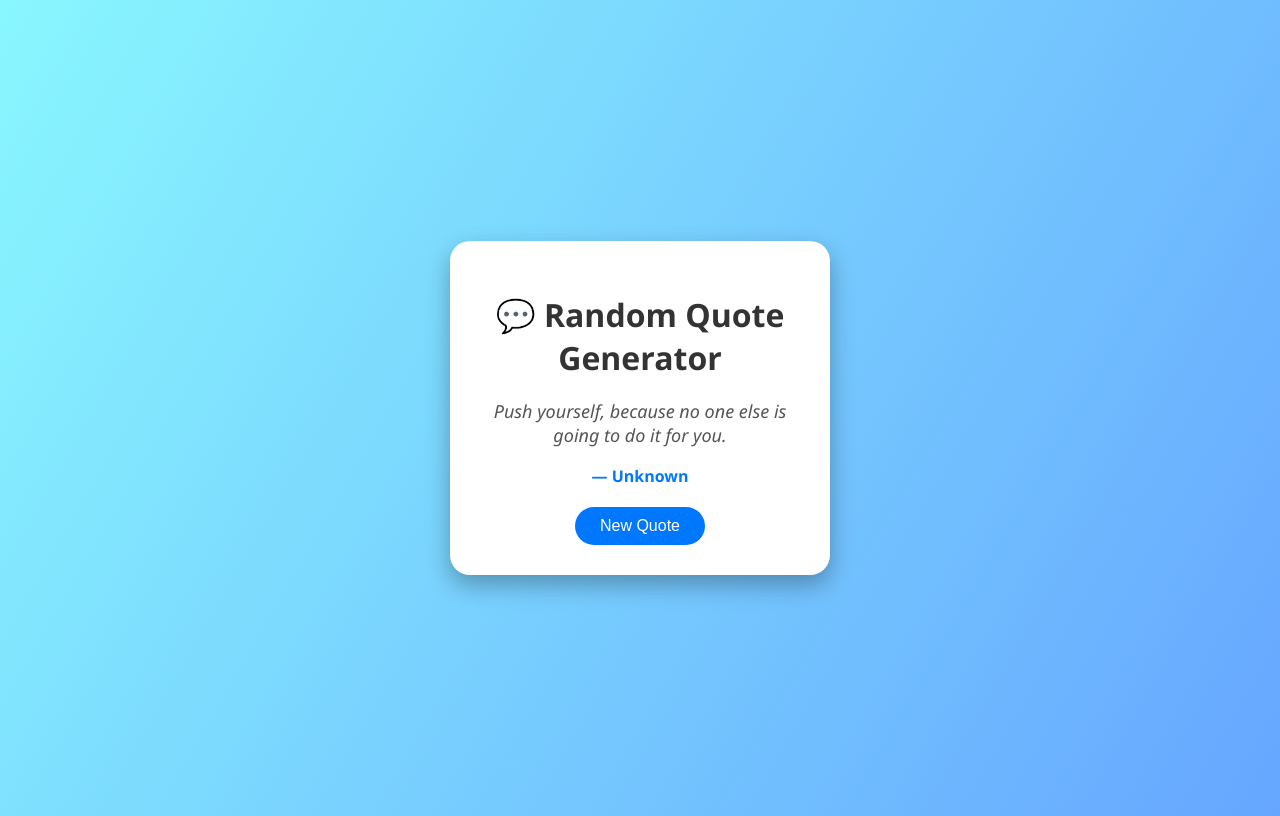
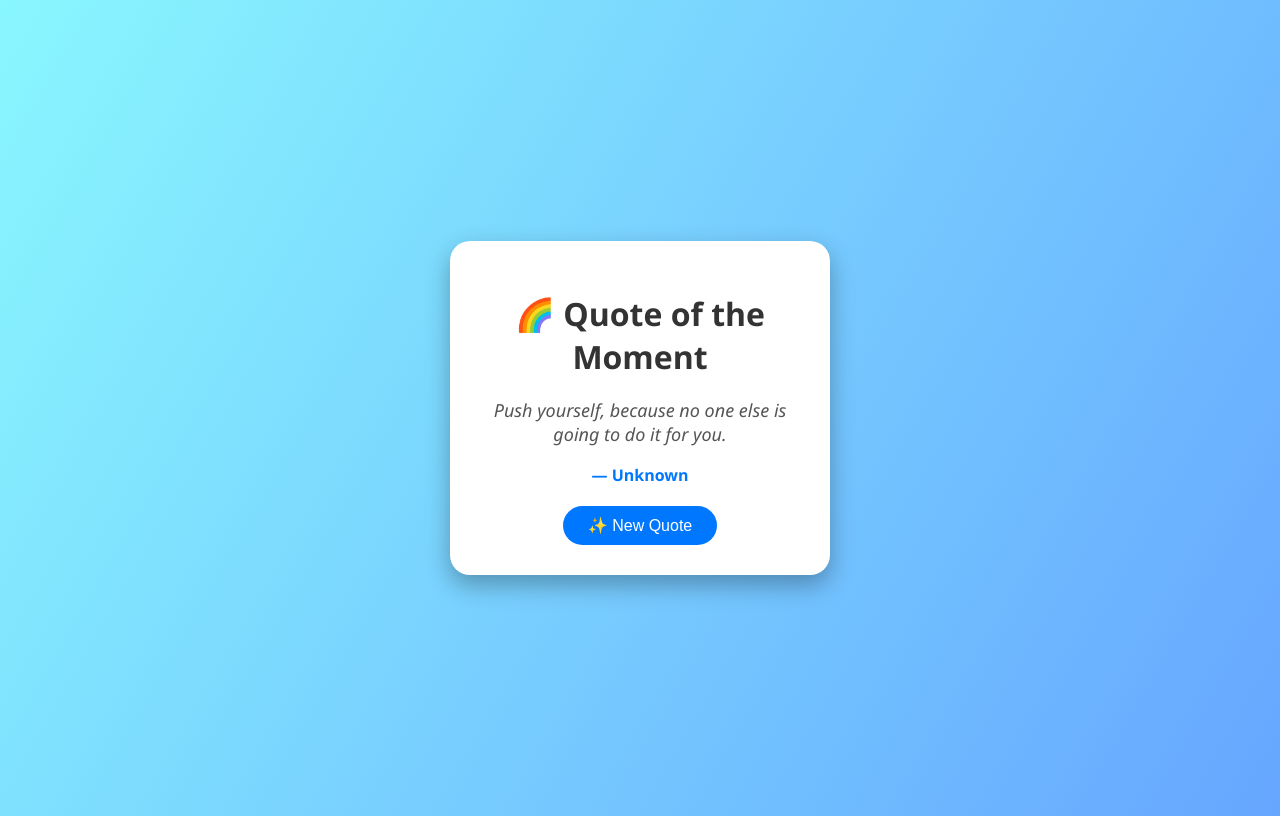
Before and after one commit to Karumeeraapoorva/CodeAlpha_RandomQuoteGenerator, a plain HTML site: page index.html in a window 1280 px wide. Drawn offline with Linux system fonts and the light colour scheme.

Commit message:
Rename to Colorful Quote Generator and update UI

```diff
--- a/index.html
+++ b/index.html
@@ -2,20 +2,20 @@
 <html lang="en">
 <head>
   <meta charset="UTF-8">
-  <title>Random Quote Generator</title>
+  <title>Colorful Quote Generator</title>
   <link rel="stylesheet" href="style.css">
 </head>
 <body>
 
-  <div class="container">
-    <h1>💬 Random Quote Generator</h1>
+  <div class="container" id="container">
+    <h1>🌈 Quote of the Moment</h1>
 
     <div class="quote-box">
-      <p id="quote">Click the button to get a quote</p>
+      <p id="quote">Loading quote...</p>
       <span id="author">— Author</span>
     </div>
 
-    <button onclick="newQuote()">New Quote</button>
+    <button onclick="newQuote()">✨ New Quote</button>
   </div>
 
   <script src="script.js"></script>
```
